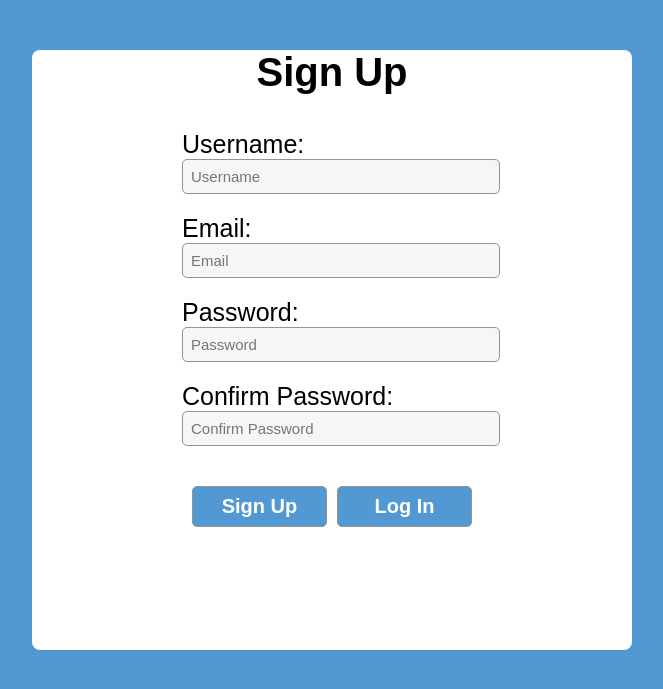
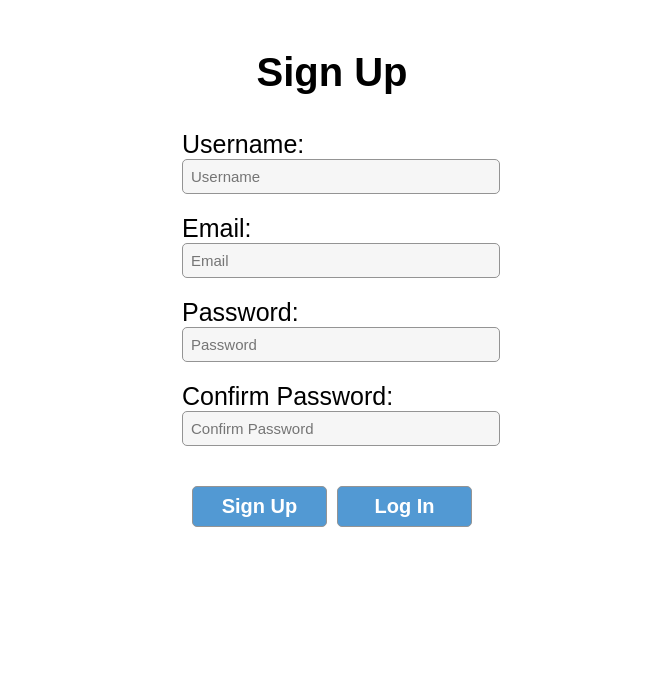
Before and after one commit to JamesDownes5/Social, a Django app: page /signup in a window 1280 px wide. Shown: the top 689 px of the page, without its empty margins (308-971 px from the left). Run offline with Django 4.2, Linux system fonts and the light colour scheme.

```diff
--- a/social/core/static/core/style.css
+++ b/social/core/static/core/style.css
@@ -6,7 +6,7 @@
   body {
     font-family: Arial, Helvetica, sans-serif;
     font-size: 20px;
-    background-color: #5299d3;
+    background-color: white;
   }
 
   .border{
```
Also changed, not shown: social/core/static/core/logo.png.
